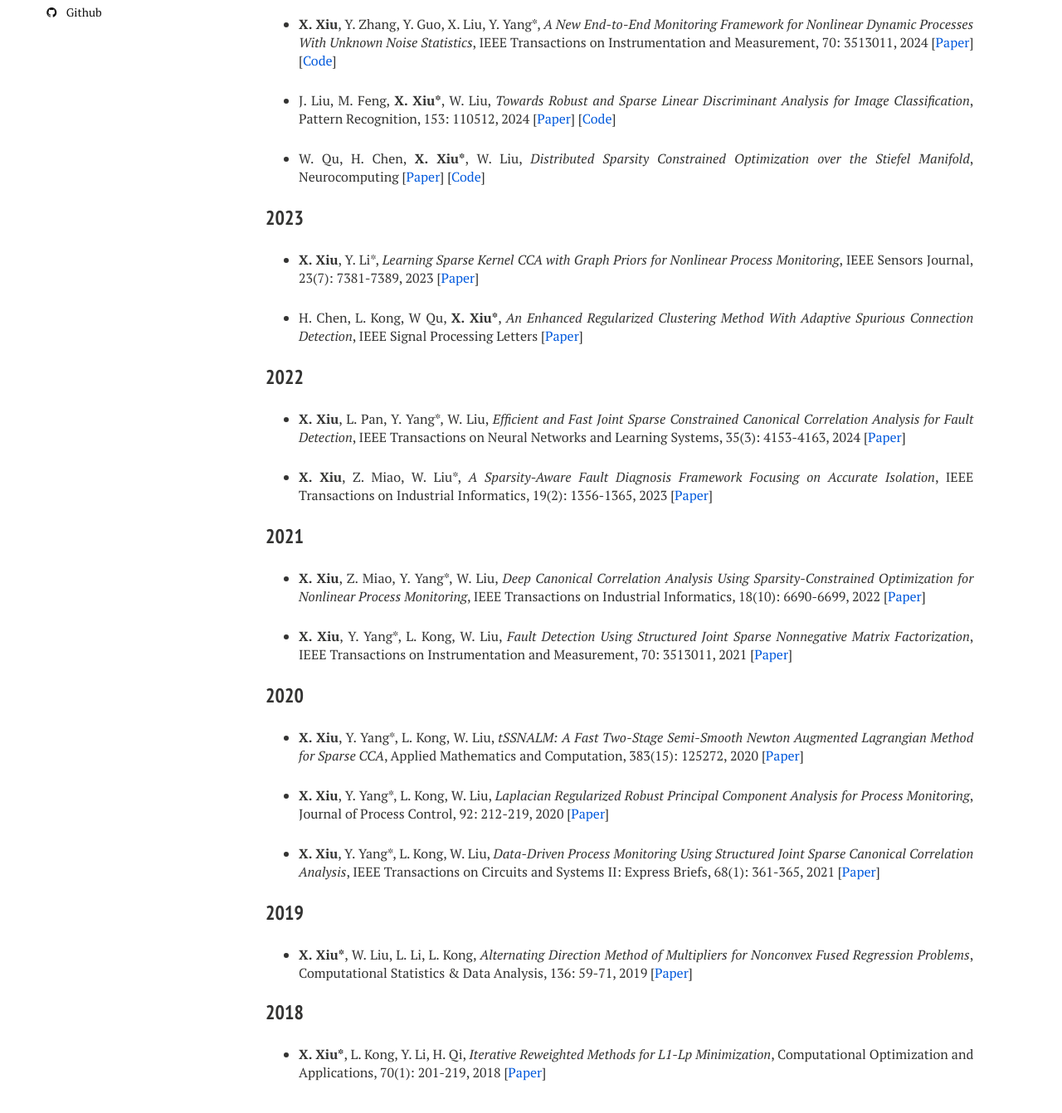
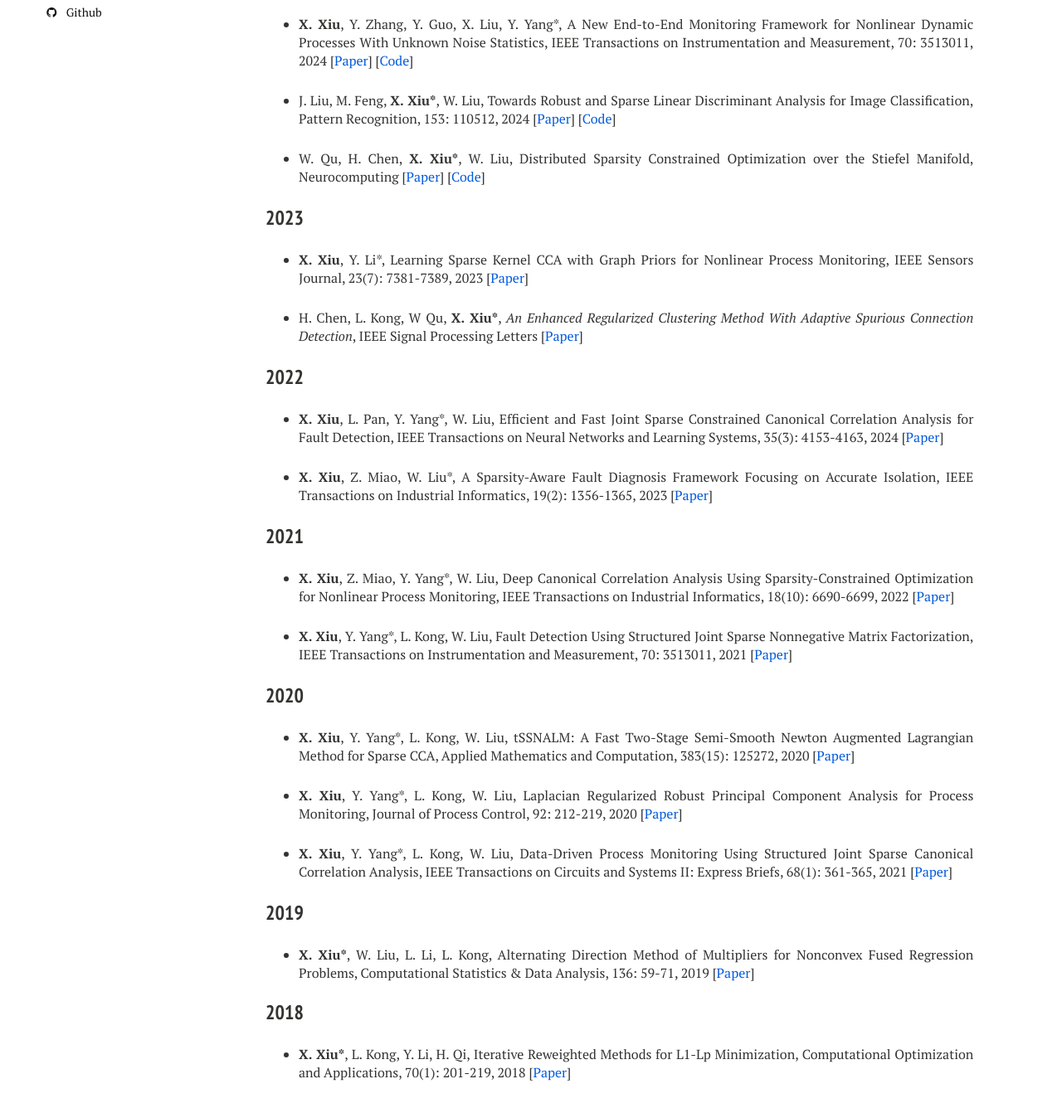
Before and after one commit to xianchaoxiu/xianchaoxiu.github.io, a Jekyll site: the page built from publications/index.md, in a window 1280 px wide and 1400 px high, scrolled down 326 px. Shown: the top 1342 px of the window at 83% size. Built offline with Jekyll 4.4.1, drawn with Linux system fonts in a browser that asks for light colours; nearby versions of some CDN libraries; some of the changed text lies outside the part shown.

Commit message:
Update index.md

```diff
--- a/publications/index.md
+++ b/publications/index.md
@@ -12,58 +12,58 @@ share: false
 
 ### 2025
 
-* J. Liu, M. Feng, <b>X. Xiu*</b>, X. Zeng, J. Zhang, <i>Tensor Low-Rank Approximation via Plug-and-Play Priors for Anomaly Detection in Remote Sensing Images</i>, IEEE Transactions on Instrumentation and Measurement [<a href="https://ieeexplore.ieee.org/document/10935754" class="textlink" target="_blank">Paper</a>] [<a href="https://github.com/xianchaoxiu/PnP-TLRA" class="textlink" target="_blank">Code</a>]
+* J. Liu, M. Feng, <b>X. Xiu*</b>, X. Zeng, J. Zhang, Tensor Low-Rank Approximation via Plug-and-Play Priors for Anomaly Detection in Remote Sensing Images, IEEE Transactions on Instrumentation and Measurement [<a href="https://ieeexplore.ieee.org/document/10935754" class="textlink" target="_blank">Paper</a>] [<a href="https://github.com/xianchaoxiu/PnP-TLRA" class="textlink" target="_blank">Code</a>]
 
 
 
 ### 2024
 
-* <b>X. Xiu</b>, Y. Zhang, Y. Guo, X. Liu, Y. Yang*, <i>A New End-to-End Monitoring Framework for Nonlinear Dynamic Processes With Unknown Noise Statistics</i>, IEEE Transactions on Instrumentation and Measurement, 70: 3513011, 2024 [<a href="https://ieeexplore.ieee.org/abstract/document/10464356" class="textlink" target="_blank">Paper</a>] [<a href="https://github.com/xianchaoxiu/DRNN" class="textlink" target="_blank">Code</a>]
+* <b>X. Xiu</b>, Y. Zhang, Y. Guo, X. Liu, Y. Yang*, A New End-to-End Monitoring Framework for Nonlinear Dynamic Processes With Unknown Noise Statistics, IEEE Transactions on Instrumentation and Measurement, 70: 3513011, 2024 [<a href="https://ieeexplore.ieee.org/abstract/document/10464356" class="textlink" target="_blank">Paper</a>] [<a href="https://github.com/xianchaoxiu/DRNN" class="textlink" target="_blank">Code</a>]
 
-* J. Liu, M. Feng, <b>X. Xiu*</b>, W. Liu, <i>Towards Robust and Sparse Linear Discriminant Analysis for Image Classification</i>, Pattern Recognition, 153: 110512, 2024 [<a href="https://www.sciencedirect.com/science/article/abs/pii/S0031320324002632" class="textlink" target="_blank">Paper</a>] [<a href="https://github.com/EMXlight/RSLDAplus" class="textlink" target="_blank">Code</a>]
+* J. Liu, M. Feng, <b>X. Xiu*</b>, W. Liu, Towards Robust and Sparse Linear Discriminant Analysis for Image Classification, Pattern Recognition, 153: 110512, 2024 [<a href="https://www.sciencedirect.com/science/article/abs/pii/S0031320324002632" class="textlink" target="_blank">Paper</a>] [<a href="https://github.com/EMXlight/RSLDAplus" class="textlink" target="_blank">Code</a>]
 
-* W. Qu, H. Chen, <b>X. Xiu*</b>, W. Liu, <i>Distributed Sparsity Constrained Optimization over the Stiefel Manifold</i>, Neurocomputing [<a href="https://www.sciencedirect.com/science/article/abs/pii/S0925231224010385" class="textlink" target="_blank">Paper</a>] [<a href="https://github.com/wtqu/DREAM" class="textlink" target="_blank">Code</a>]
+* W. Qu, H. Chen, <b>X. Xiu*</b>, W. Liu, Distributed Sparsity Constrained Optimization over the Stiefel Manifold, Neurocomputing [<a href="https://www.sciencedirect.com/science/article/abs/pii/S0925231224010385" class="textlink" target="_blank">Paper</a>] [<a href="https://github.com/wtqu/DREAM" class="textlink" target="_blank">Code</a>]
 
 
 
 ### 2023
 
-* <b>X. Xiu</b>, Y. Li*, <i>Learning Sparse Kernel CCA with Graph Priors for Nonlinear Process Monitoring</i>, IEEE Sensors Journal, 23(7): 7381-7389, 2023 [<a href="https://ieeexplore.ieee.org/abstract/document/10050438" class="textlink" target="_blank">Paper</a>]
+* <b>X. Xiu</b>, Y. Li*, Learning Sparse Kernel CCA with Graph Priors for Nonlinear Process Monitoring, IEEE Sensors Journal, 23(7): 7381-7389, 2023 [<a href="https://ieeexplore.ieee.org/abstract/document/10050438" class="textlink" target="_blank">Paper</a>]
 
 * H. Chen, L. Kong, W Qu, <b>X. Xiu*</b>, <i>An Enhanced Regularized Clustering Method With Adaptive Spurious Connection Detection</i>, IEEE Signal Processing Letters [<a href="https://ieeexplore.ieee.org/abstract/document/10252040" class="textlink" target="_blank">Paper</a>]
 
 
 ### 2022
 
-* <b>X. Xiu</b>, L. Pan, Y. Yang*, W. Liu, <i>Efficient and Fast Joint Sparse Constrained Canonical Correlation Analysis for Fault Detection</i>, IEEE Transactions on Neural Networks and Learning Systems, 35(3): 4153-4163, 2024 [<a href="https://ieeexplore.ieee.org/document/9887978" class="textlink" target="_blank">Paper</a>]
+* <b>X. Xiu</b>, L. Pan, Y. Yang*, W. Liu, Efficient and Fast Joint Sparse Constrained Canonical Correlation Analysis for Fault Detection, IEEE Transactions on Neural Networks and Learning Systems, 35(3): 4153-4163, 2024 [<a href="https://ieeexplore.ieee.org/document/9887978" class="textlink" target="_blank">Paper</a>]
 
-* <b>X. Xiu</b>, Z. Miao, W. Liu*, <i>A Sparsity-Aware Fault Diagnosis Framework Focusing on Accurate Isolation</i>, IEEE Transactions on Industrial Informatics, 19(2): 1356-1365, 2023 [<a href="https://ieeexplore.ieee.org/abstract/document/9788040" class="textlink" target="_blank">Paper</a>]
+* <b>X. Xiu</b>, Z. Miao, W. Liu*, A Sparsity-Aware Fault Diagnosis Framework Focusing on Accurate Isolation, IEEE Transactions on Industrial Informatics, 19(2): 1356-1365, 2023 [<a href="https://ieeexplore.ieee.org/abstract/document/9788040" class="textlink" target="_blank">Paper</a>]
 
 
 ### 2021
 
-* <b>X. Xiu</b>, Z. Miao, Y. Yang*, W. Liu, <i>Deep Canonical Correlation Analysis Using Sparsity-Constrained Optimization for Nonlinear Process Monitoring</i>, IEEE Transactions on Industrial Informatics, 18(10): 6690-6699, 2022 [<a href="https://ieeexplore.ieee.org/document/9583864" class="textlink" target="_blank">Paper</a>]
+* <b>X. Xiu</b>, Z. Miao, Y. Yang*, W. Liu, Deep Canonical Correlation Analysis Using Sparsity-Constrained Optimization for Nonlinear Process Monitoring, IEEE Transactions on Industrial Informatics, 18(10): 6690-6699, 2022 [<a href="https://ieeexplore.ieee.org/document/9583864" class="textlink" target="_blank">Paper</a>]
 
-* <b>X. Xiu</b>, Y. Yang*, L. Kong, W. Liu, <i>Fault Detection Using Structured Joint Sparse Nonnegative Matrix Factorization</i>, IEEE Transactions on Instrumentation and Measurement, 70: 3513011, 2021 [<a href="https://ieeexplore.ieee.org/abstract/document/9381237" class="textlink" target="_blank">Paper</a>]
+* <b>X. Xiu</b>, Y. Yang*, L. Kong, W. Liu, Fault Detection Using Structured Joint Sparse Nonnegative Matrix Factorization, IEEE Transactions on Instrumentation and Measurement, 70: 3513011, 2021 [<a href="https://ieeexplore.ieee.org/abstract/document/9381237" class="textlink" target="_blank">Paper</a>]
 
 
 
 ### 2020
 
-* <b>X. Xiu</b>, Y. Yang*, L. Kong, W. Liu, <i>tSSNALM: A Fast Two-Stage Semi-Smooth Newton Augmented Lagrangian Method for Sparse CCA</i>, Applied Mathematics and Computation, 383(15): 125272, 2020  [<a href="https://www.sciencedirect.com/science/article/abs/pii/S0096300320302411" class="textlink" target="_blank">Paper</a>]
+* <b>X. Xiu</b>, Y. Yang*, L. Kong, W. Liu, tSSNALM: A Fast Two-Stage Semi-Smooth Newton Augmented Lagrangian Method for Sparse CCA, Applied Mathematics and Computation, 383(15): 125272, 2020  [<a href="https://www.sciencedirect.com/science/article/abs/pii/S0096300320302411" class="textlink" target="_blank">Paper</a>]
 
-* <b>X. Xiu</b>, Y. Yang*, L. Kong, W. Liu, <i>Laplacian Regularized Robust Principal Component Analysis for Process Monitoring</i>, Journal of Process Control, 92: 212-219, 2020 [<a href="https://www.sciencedirect.com/science/article/abs/pii/S095915242030247X" class="textlink" target="_blank">Paper</a>]
+* <b>X. Xiu</b>, Y. Yang*, L. Kong, W. Liu, Laplacian Regularized Robust Principal Component Analysis for Process Monitoring, Journal of Process Control, 92: 212-219, 2020 [<a href="https://www.sciencedirect.com/science/article/abs/pii/S095915242030247X" class="textlink" target="_blank">Paper</a>]
 
-* <b>X. Xiu</b>, Y. Yang*, L. Kong, W. Liu, <i>Data-Driven Process Monitoring Using Structured Joint Sparse Canonical Correlation Analysis</i>, IEEE Transactions on Circuits and Systems II: Express Briefs, 68(1): 361-365, 2021 [<a href="https://ieeexplore.ieee.org/abstract/document/9068308/" class="textlink" target="_blank">Paper</a>]
+* <b>X. Xiu</b>, Y. Yang*, L. Kong, W. Liu, Data-Driven Process Monitoring Using Structured Joint Sparse Canonical Correlation Analysis, IEEE Transactions on Circuits and Systems II: Express Briefs, 68(1): 361-365, 2021 [<a href="https://ieeexplore.ieee.org/abstract/document/9068308/" class="textlink" target="_blank">Paper</a>]
 
 
 
 ### 2019
 
-* <b>X. Xiu*</b>, W. Liu, L. Li, L. Kong, <i>Alternating Direction Method of Multipliers for Nonconvex Fused Regression Problems</i>, Computational Statistics & Data Analysis, 136: 59-71, 2019  [<a href="https://www.sciencedirect.com/science/article/abs/pii/S0167947319300039" class="textlink" target="_blank">Paper</a>]
+* <b>X. Xiu*</b>, W. Liu, L. Li, L. Kong, Alternating Direction Method of Multipliers for Nonconvex Fused Regression Problems, Computational Statistics & Data Analysis, 136: 59-71, 2019  [<a href="https://www.sciencedirect.com/science/article/abs/pii/S0167947319300039" class="textlink" target="_blank">Paper</a>]
 
 
 
 ### 2018
 
-* <b>X. Xiu*</b>, L. Kong, Y. Li, H. Qi, <i>Iterative Reweighted Methods for L1-Lp Minimization</i>, Computational Optimization and Applications, 70(1): 201-219, 2018 [<a href="https://link.springer.com/article/10.1007/s10589-017-9977-7" class="textlink" target="_blank">Paper</a>]
+* <b>X. Xiu*</b>, L. Kong, Y. Li, H. Qi, Iterative Reweighted Methods for L1-Lp Minimization, Computational Optimization and Applications, 70(1): 201-219, 2018 [<a href="https://link.springer.com/article/10.1007/s10589-017-9977-7" class="textlink" target="_blank">Paper</a>]
```
